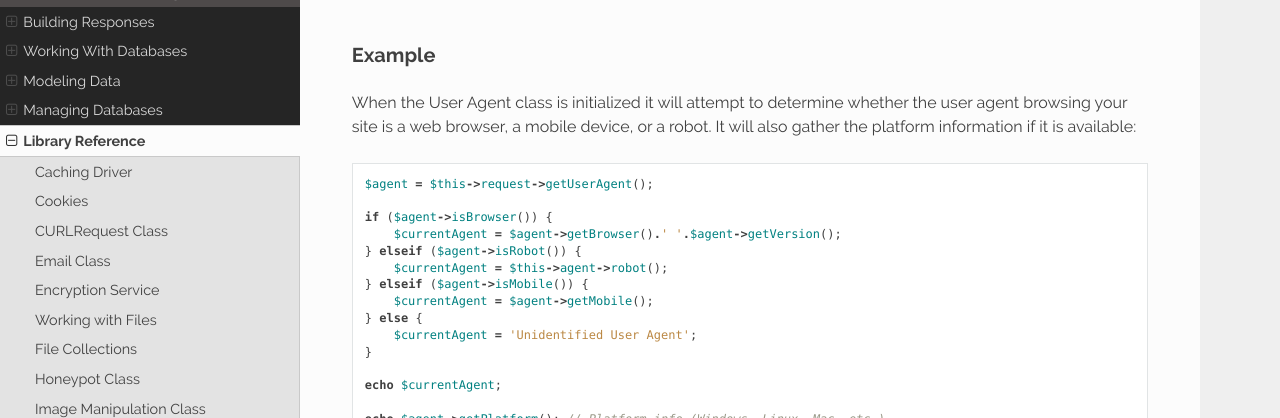
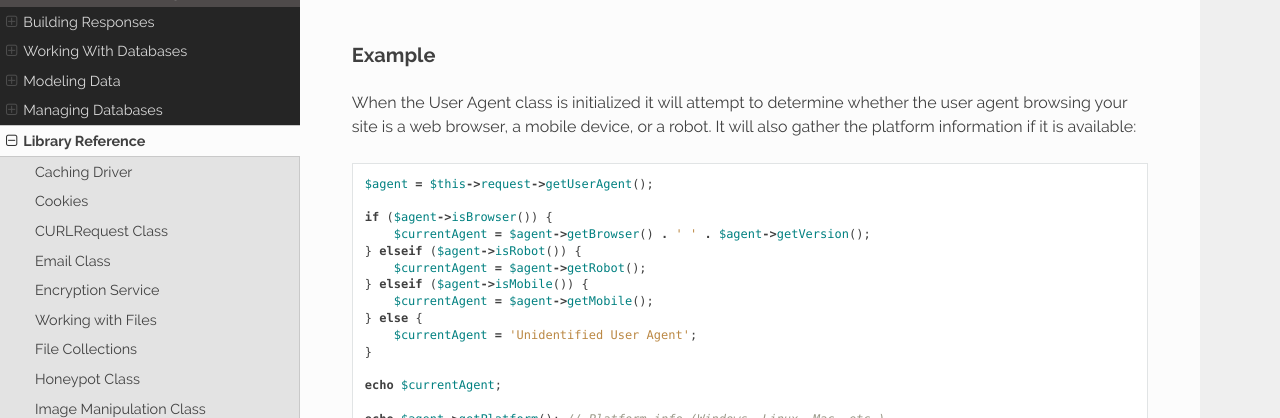
Before and after one commit to NEKOGET/ci4_user_guide_src, a Sphinx documentation site: the page built from source/libraries/user_agent.rst, in a window 1280 px wide and 900 px high, scrolled down 785 px. Shown: the top 418 px of the window. Built offline with Sphinx 7.4.7 and the Read the Docs theme 2.0.0, drawn with Linux system fonts in a browser that asks for light colours.

Commit message:
docs: fix sample code in user_agent.rst
* docs: fix sample code

* docs: fix sample code style

```diff
--- a/source/libraries/user_agent.rst
+++ b/source/libraries/user_agent.rst
@@ -40,9 +40,9 @@ is available::
     $agent = $this->request->getUserAgent();
 
     if ($agent->isBrowser()) {
-        $currentAgent = $agent->getBrowser().' '.$agent->getVersion();
+        $currentAgent = $agent->getBrowser() . ' ' . $agent->getVersion();
     } elseif ($agent->isRobot()) {
-        $currentAgent = $this->agent->robot();
+        $currentAgent = $agent->getRobot();
     } elseif ($agent->isMobile()) {
         $currentAgent = $agent->getMobile();
     } else {
```
